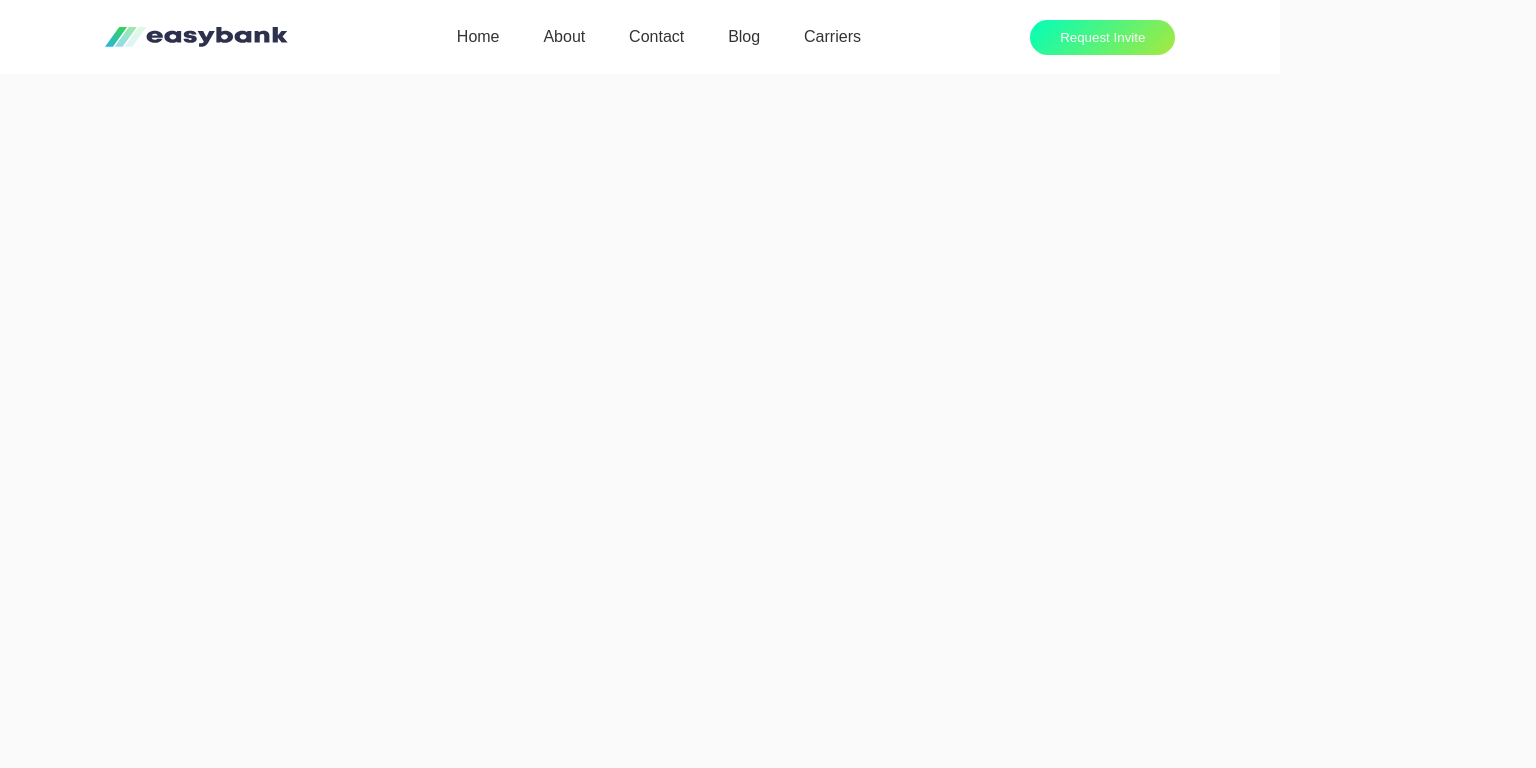
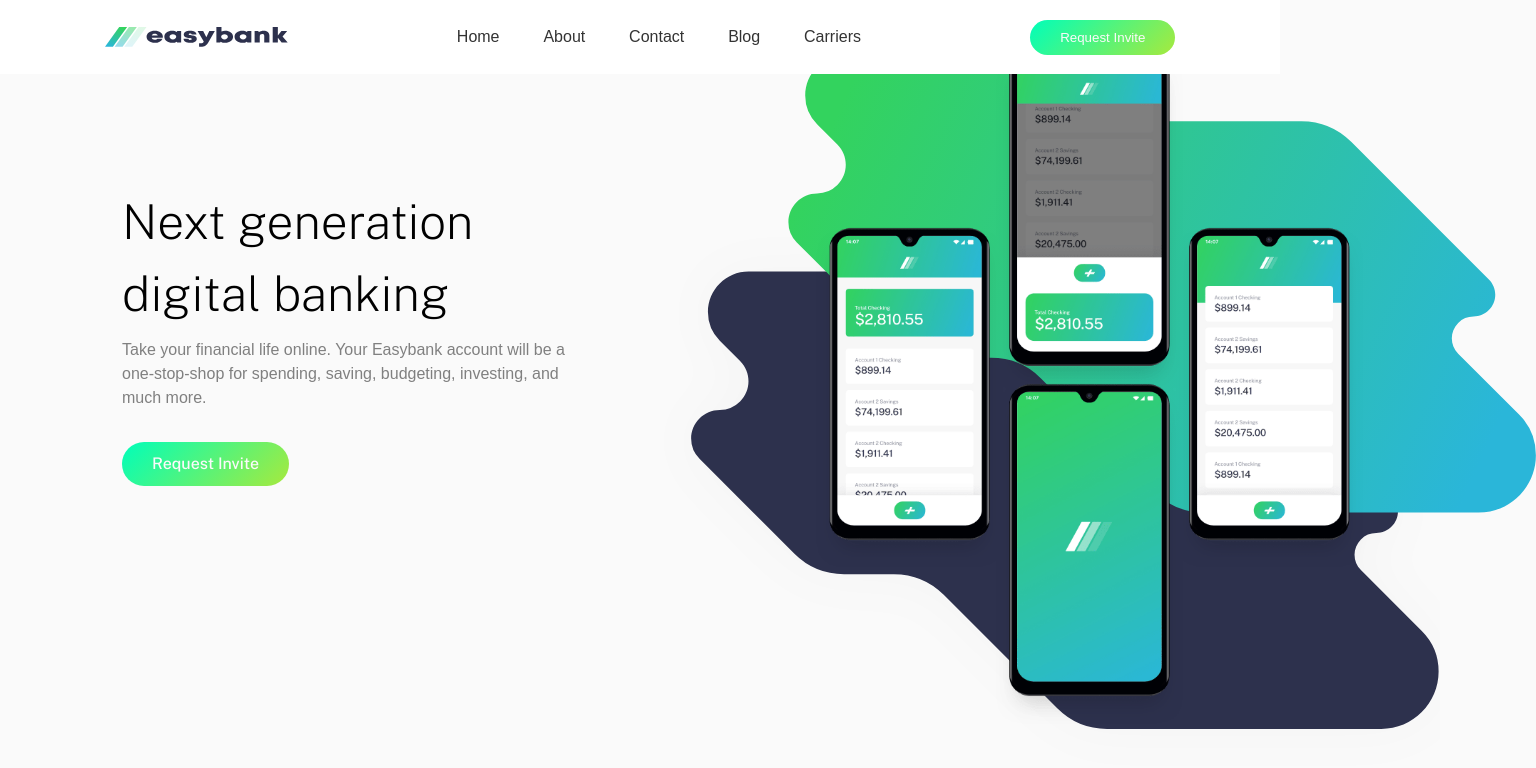
Before and after one commit to Emmagold01/Easybank, a plain HTML site: page index.html in a window 1280 px wide. Shown: the whole page, 1536 px wide, since content can reach past the window. Drawn offline with nearby package versions, Linux system fonts and the light colour scheme.

Commit message:
second commit

```diff
--- a/css/style.css
+++ b/css/style.css
@@ -8,6 +8,7 @@
     font-family: 'public sans', sans-serif;
     line-height: 1.5;
     background: #fafafa;
+    overflow-x: hidden;
   }
 
   a {
@@ -48,6 +49,8 @@
     justify-content: space-around;
     align-items: center;
     background-color: #fff;
+    position: relative;
+    z-index: 5;
   }
 
   nav ul li {
@@ -92,7 +95,7 @@
     position: absolute;
     right: 5.7rem;
     top: 79px;
-    max-height: 0;
+    height: 0;
     width: 300px;
     background: rgba(220, 220, 220, 0.1);
     backdrop-filter: blur(20px);
@@ -102,7 +105,7 @@
   }
 
   .dropdown-menu .open {
-    max-height: 500px;
+    height: 240px;
   }
 
   .dropdown-menu li {
@@ -121,3 +124,64 @@
     display: flex;
     justify-content: center;
   }
+
+
+  /* showcase */
+  #showcase {
+    padding: 2rem;
+  }
+
+  #showcase .showcase-container {
+    display: grid;
+    grid-template-columns: 1fr 1fr;
+    justify-content: center;
+    align-items: center;
+    margin-top: 5rem;
+  }
+
+  .showcase-content {
+    margin-right: 3rem;
+  }
+
+  .showcase-content h1 {
+    font-size: 3rem;
+    font-weight: 200;
+  }
+
+  .lead {
+    font-family: sans-serif;
+    font-size: 1rem;
+    font-weight: 300;
+    color: gray;
+    margin-bottom: 1rem;
+  }
+
+  .showcase-btn {
+    display: inline-block;
+    border: none;
+    padding: 10px 30px;
+    margin-top: 1rem;
+    border-radius: 30px;
+    background: linear-gradient(135deg, #00feba, #a7e93d);
+    font-weight: 500;
+    transition: all 0.5s ease-in-out;
+    color: #fafafa;
+  }
+
+  .showcase-img {
+    width: 45%;
+    position: relative;
+    bottom: 27rem;
+    left: 49rem;
+    z-index: 3;
+  }
+
+.bg-intro {
+  width: 70%;
+  position: absolute;
+  top: auto;
+  bottom: 1rem;
+  left: 40rem;
+}
+
+/* why */
--- a/index.html
+++ b/index.html
@@ -39,16 +39,34 @@
         </div>
 
         <div class="dropdown-menu">
-          <ul>
           <li><a href="" class="current">Home</a></li>
           <li><a href="#">About</a></li>
           <li><a href="#">Contact</a></li>
           <li><a href="#">Blog</a></li>
           <li><a href="#">Carriers</a></li>
           <li><a href="#" class="header-btn">Request Invite</a></li>
-        </ul>
         </div>
     </nav>
+
+    <header id="showcase">
+      <div class="container">
+        <div class="showcase-container">
+          <div class="showcase-content">
+            <h1>Next generation digital banking</h1>
+            <p class="lead">Take your financial life online. Your Easybank account will be a one-stop-shop for spending, saving, budgeting, investing, and much more.</p>
+            <a href="#" class="showcase-btn">Request Invite</a>
+          </div>
+          <div>
+          </div>
+        </div>
+      </div>
+      <img src="images/image-mockups.png" class="showcase-img" alt="">
+      <img src="images/bg-intro-desktop.svg" alt="" class="bg-intro">
+    </header>
+
+    <section id="why" class="bg-light">
+
+    </section>
 
     <script src="js/script.js"></script>
 </body>
```
